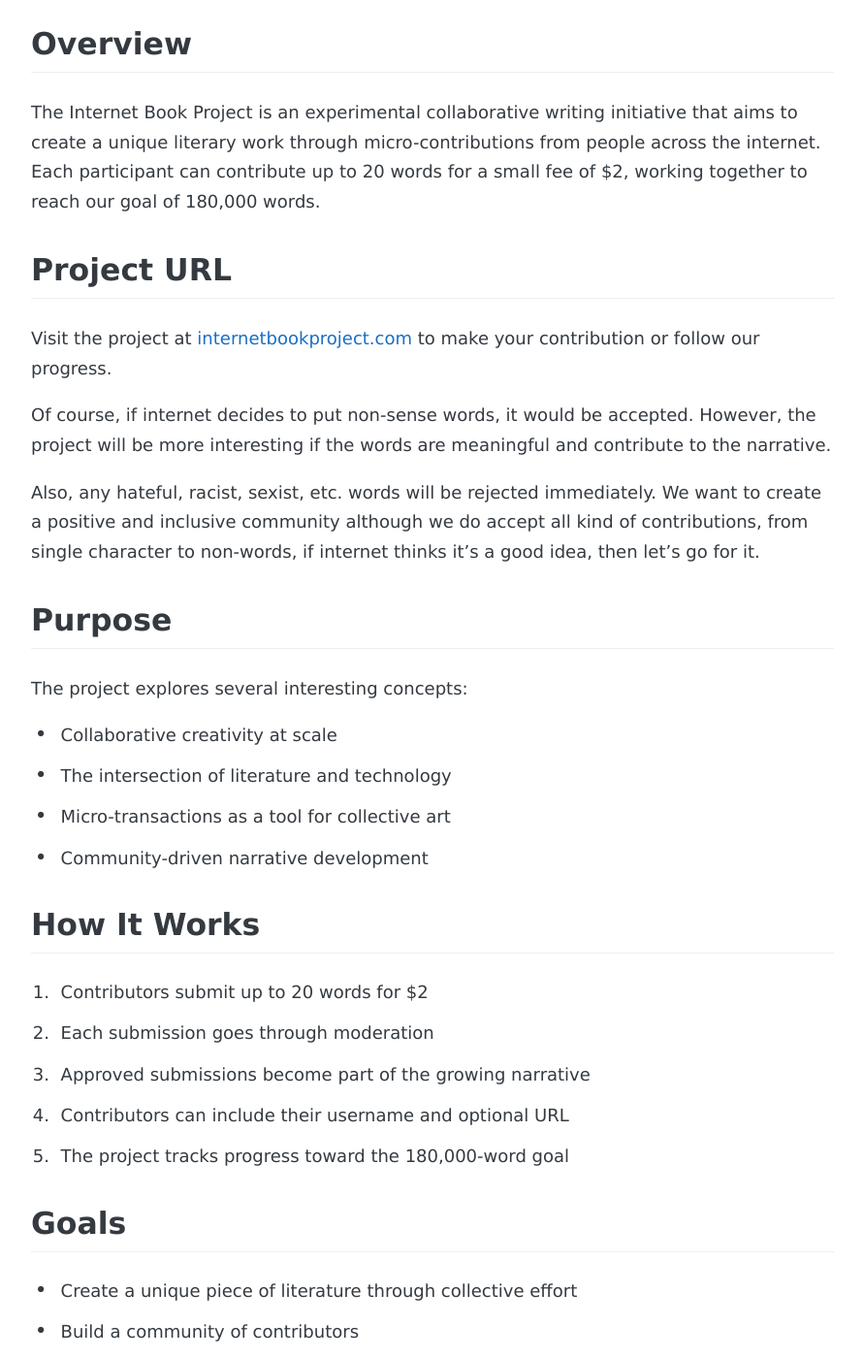
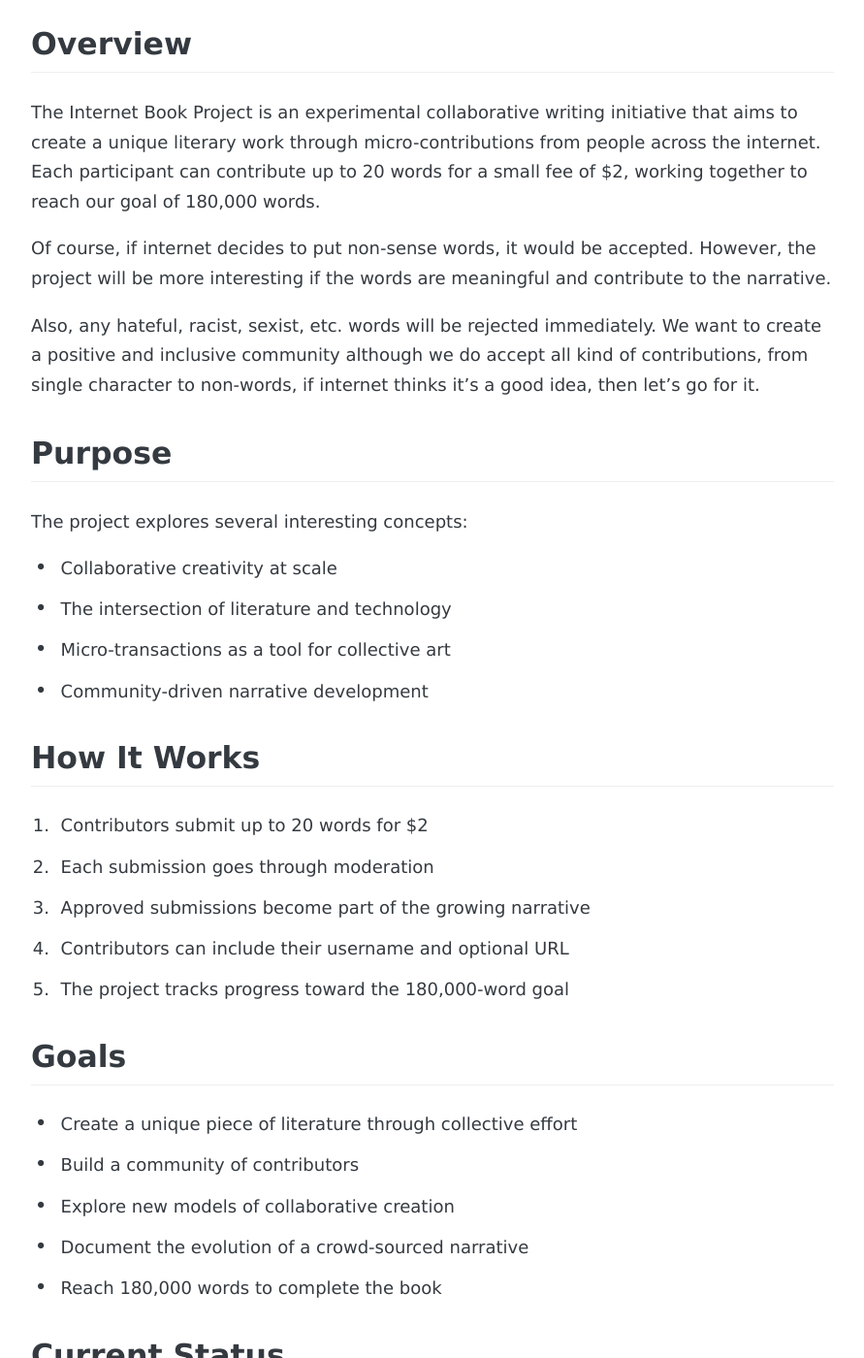
Before and after one commit to stabla/Blog, a Jekyll site: the page built from _posts/2025-01-01-Small-Bet-1-Internet-Book-Project.md, in a window 1280 px wide and 1400 px high, scrolled down 504 px. Shown: the whole window at 97% size, without its empty margins (194-1085 px from the left). Built offline with Jekyll 4.4.1, drawn with Linux system fonts in a browser that asks for light colours; nearby versions of some CDN libraries; some web fonts are replaced; some of the changed text lies outside the part shown.

Commit message:
adding url better place, image is url

```diff
--- a/_posts/2025-01-01-Small-Bet-1-Internet-Book-Project.md
+++ b/_posts/2025-01-01-Small-Bet-1-Internet-Book-Project.md
@@ -9,15 +9,10 @@
 ---
 # Small Bet #1: Internet Book Project
 
-![Internet Book Project](/images/internetbookproject.png){: .center-image .tiny-image}
+[![Internet Book Project](/images/internetbookproject.png){: .center-image .tiny-image}](https://internetbookproject.com)
 
 ## Overview
 The Internet Book Project is an experimental collaborative writing initiative that aims to create a unique literary work through micro-contributions from people across the internet. Each participant can contribute up to 20 words for a small fee of $2, working together to reach our goal of 180,000 words.
-
-## Project URL
-
-Visit the project at [internetbookproject.com](https://internetbookproject.com) to make your contribution or follow our progress.
-
 
 Of course, if internet decides to put non-sense words, it would be accepted. However, the project will be more interesting if the words are meaningful and contribute to the narrative.
 
```
Also changed, not shown: other parts of _posts/2025-01-01-Small-Bet-1-Internet-Book-Project.md (+4 -0 lines).
